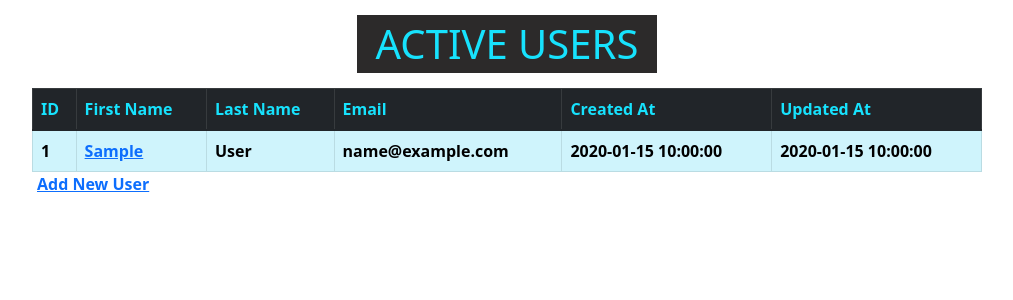
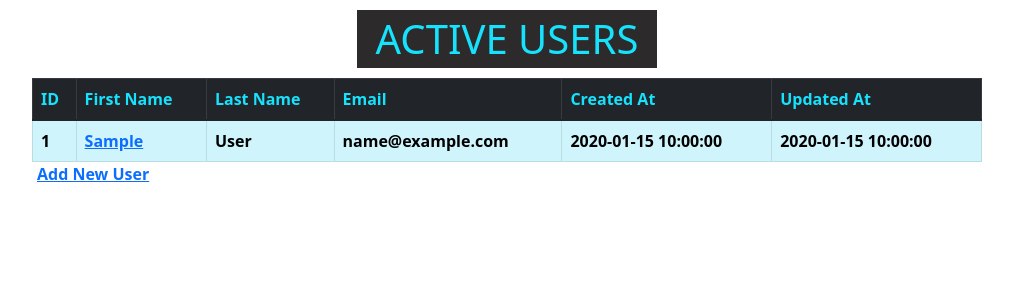
Before and after one commit to nkchambers/users_flask_mysql, a Flask app: page / in a window 1280 px wide. Shown: the top 300 px of the page, without its empty margins (133-1146 px from the left). Run offline with Flask 3, Linux system fonts and the light colour scheme; tables that the repository leaves empty or names only in its code hold one stand-in row (values such as "Sample post").

Commit message:
adding users_flask_mysql for 8-22-23

```diff
--- a/flask_app/templates/index.html
+++ b/flask_app/templates/index.html
@@ -10,7 +10,7 @@
     <title>Users table</title>
 </head>
 <body>
-    <div class="title" style="width: 300px; background-color: rgb(44, 42, 42); margin: 15px auto;">
+    <div class="title" style="width: 300px; background-color: rgb(44, 42, 42); margin: 10px auto;">
         <h1 style="padding: 5px 5px; text-align: center; color: rgb(23, 226, 253);">ACTIVE USERS</h1>
     </div>
     <table class="table table-bordered border-dark" style="width: 950px; margin: 0px auto;">
```
